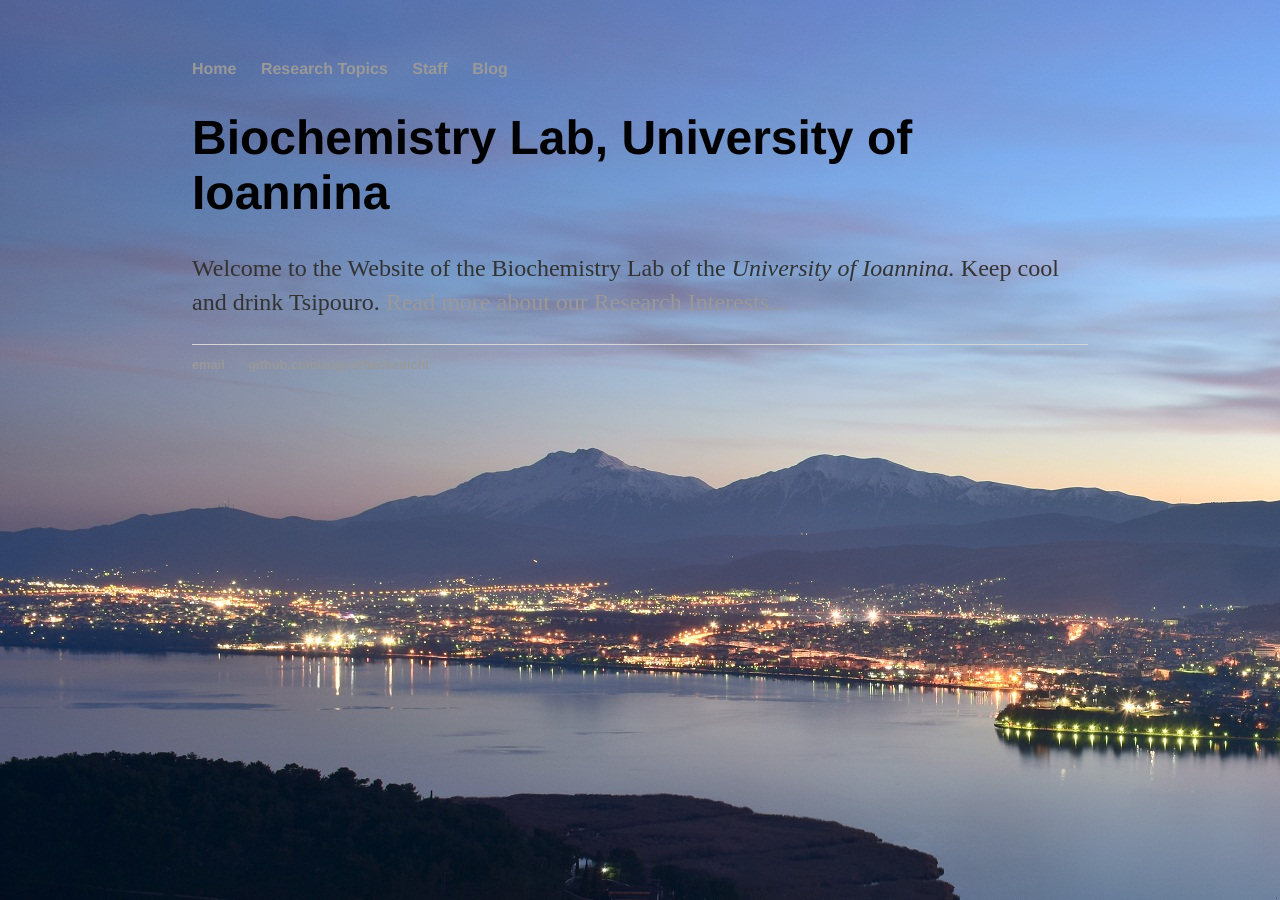
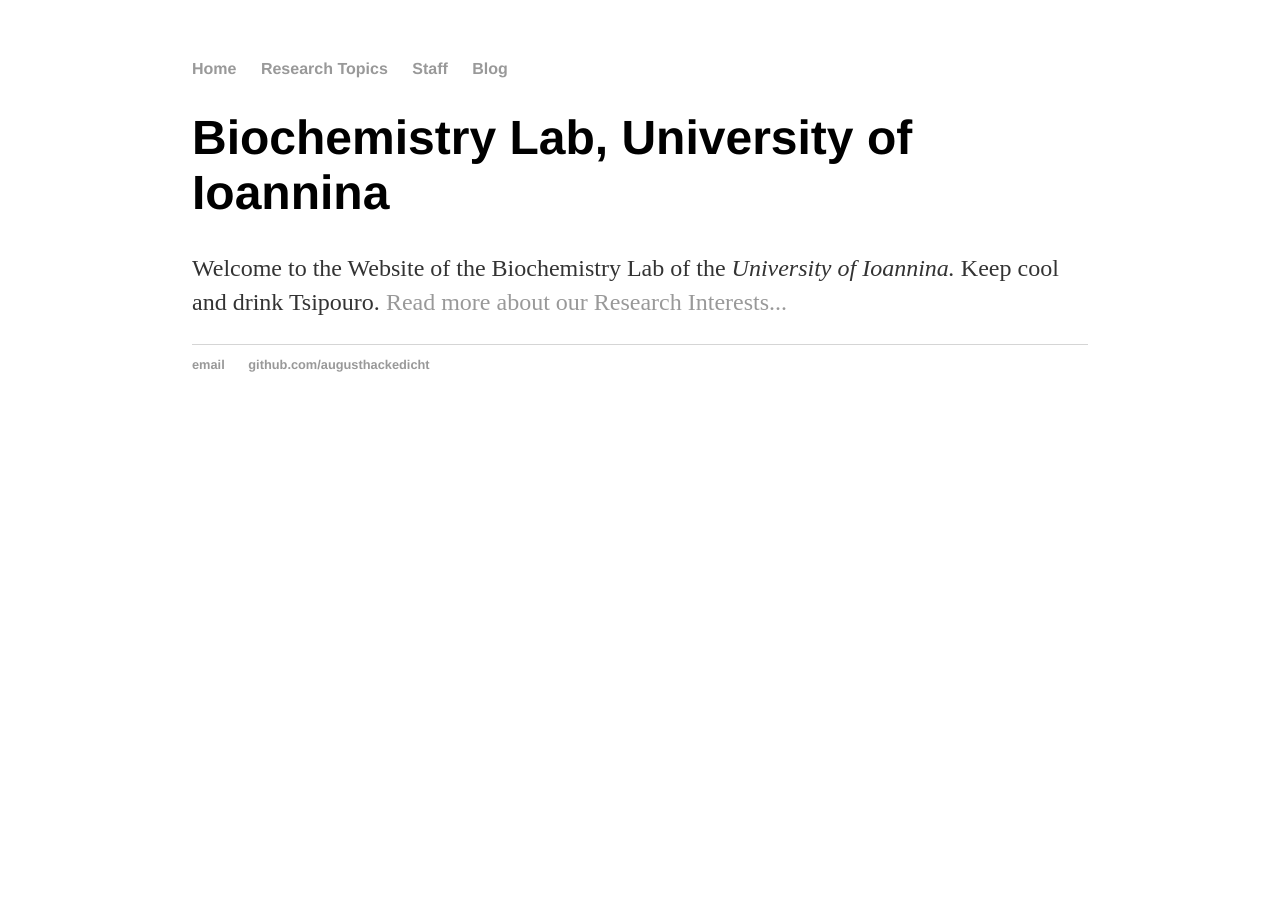
Before and after one commit to augusthackedicht/augusthackedicht.github.io, a Jekyll site: the page built from index.html, in a window 1280 px wide. Built offline with Jekyll 4.4.1, drawn with Linux system fonts in a browser that asks for light colours.

Commit message:
Update main.css

```diff
--- a/css/main.css
+++ b/css/main.css
@@ -1,4 +1,4 @@
-body {  background: url(https://github.com/augusthackedicht/augusthackedicht.github.io/blob/master/_layouts/bg2.JPG);
+body {
     margin: 60px auto;
     width: 70%;
 }
```
